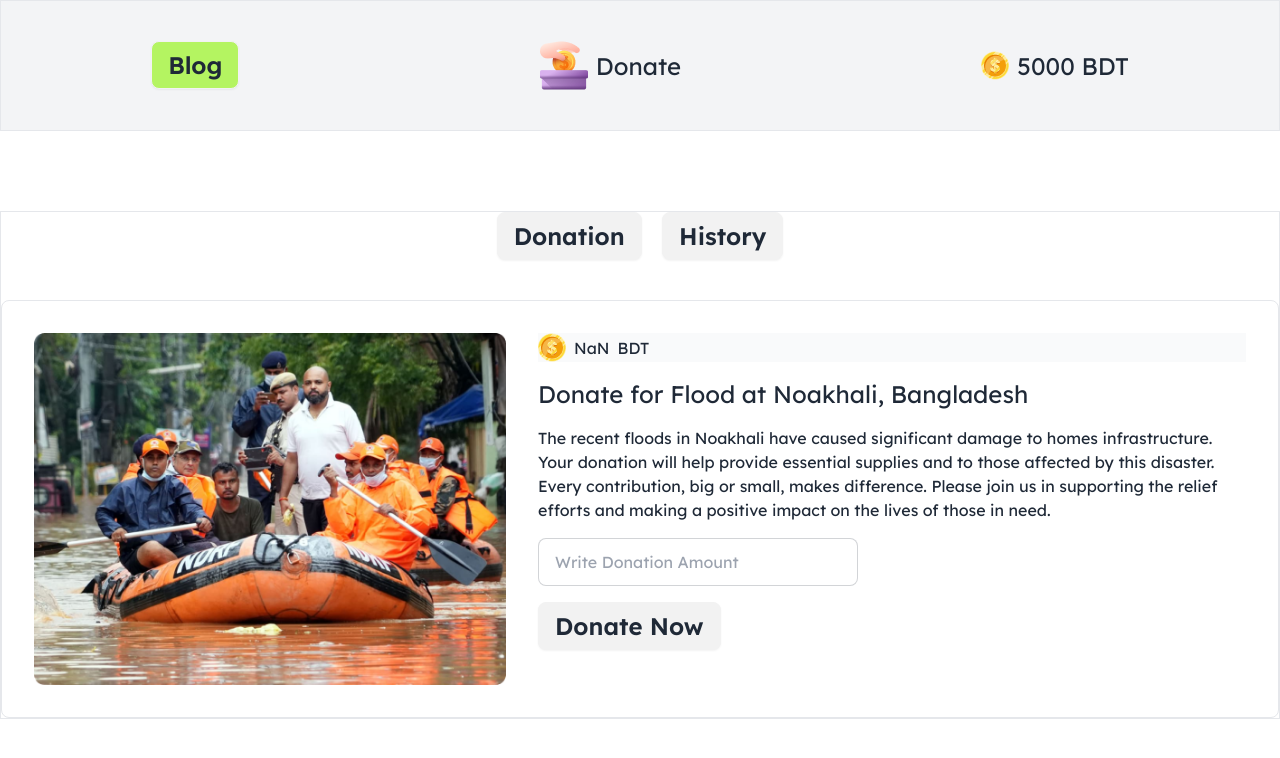
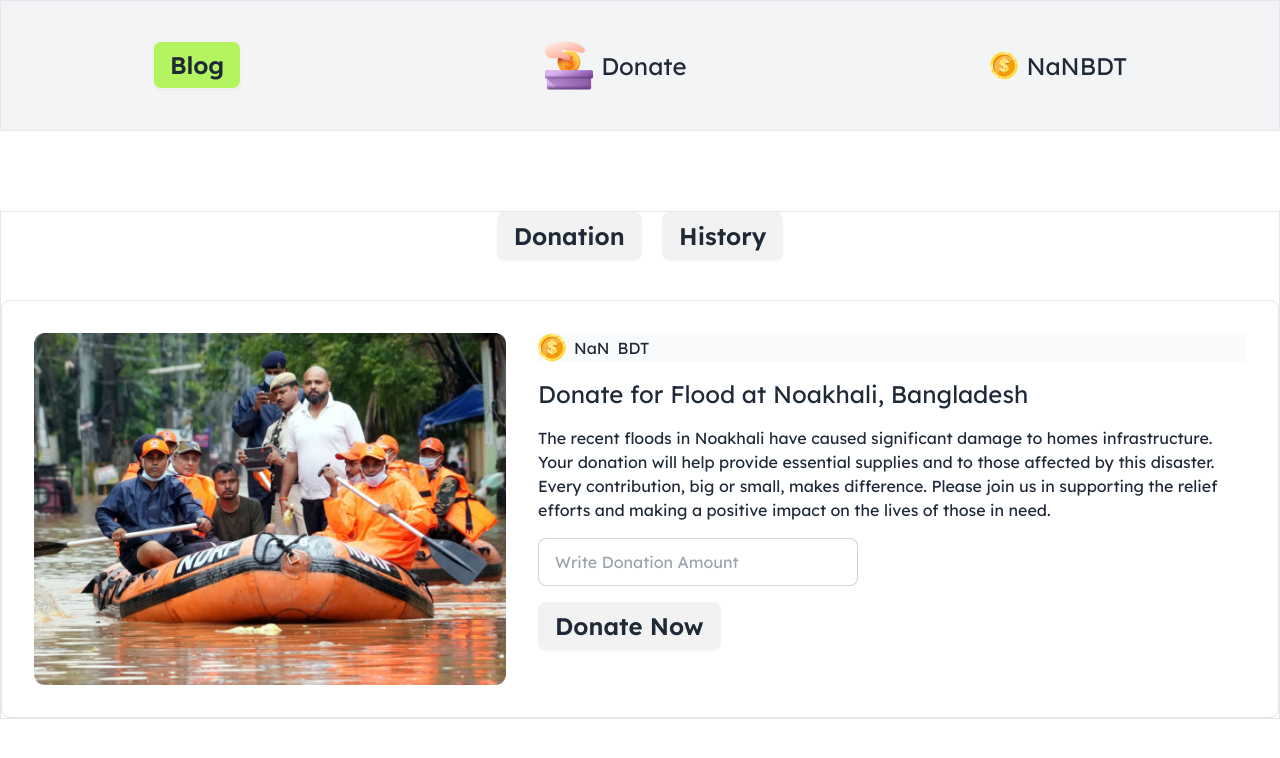
Before and after one commit to masudulalam/RB9A5, a plain HTML site: page index.html in a window 1280 px wide. Both pictures are taken after a click on the button "Donate Now". Drawn offline with nearby package versions, Linux system fonts and the light colour scheme.

Commit message:
added an event in dontation button that minus the input donation amount fromo initial amountn

```diff
--- a/index.html
+++ b/index.html
@@ -22,7 +22,8 @@
             </div>
             <div class="flex items-center">
                 <img class="pr-2" src="./assets/coin.png" alt="currency logo">
-                <p>5000 BDT</p>
+                <p id="initial-amount">5000</p>
+                <p>BDT</p>
             </div>
         </nav>
     </header>
--- a/js/script.js
+++ b/js/script.js
@@ -3,6 +3,10 @@ document.querySelector('#btn-donate-now').addEventListener('click', function() {
     let donationAmount = document.querySelector('#input-donation-amount').value;
     // donation amount convert string to number
     donationAmount = parseFloat(donationAmount);
+    if(typeof donationAmount !== 'number' || donationAmount <= 0) {
+        alert('Please provide valid number.');
+        return;
+    }
     // get previous donation amount
     let preDonationAmount = document.querySelector('#display-donation-amount').innerText;
     // previous donation amount convert string to number
@@ -11,4 +15,13 @@ document.querySelector('#btn-donate-now').addEventListener('click', function() {
     const currentDonationAmount = preDonationAmount + donationAmount;
     // Finally display the current donation amount
     document.querySelector('#display-donation-amount').innerText = currentDonationAmount;
+
+    // get the initial amount Field
+    const initialAmountField = document.querySelector('#initial-amount');
+    // get the initial amount
+    let initialAmount = initialAmountField.innerText;
+    initialAmount = parseFloat(initialAmount);
+    const currentAmount = initialAmount - donationAmount;
+    // set the current amount in initial filed
+    initialAmountField.innerText = currentAmount;
 });
```
